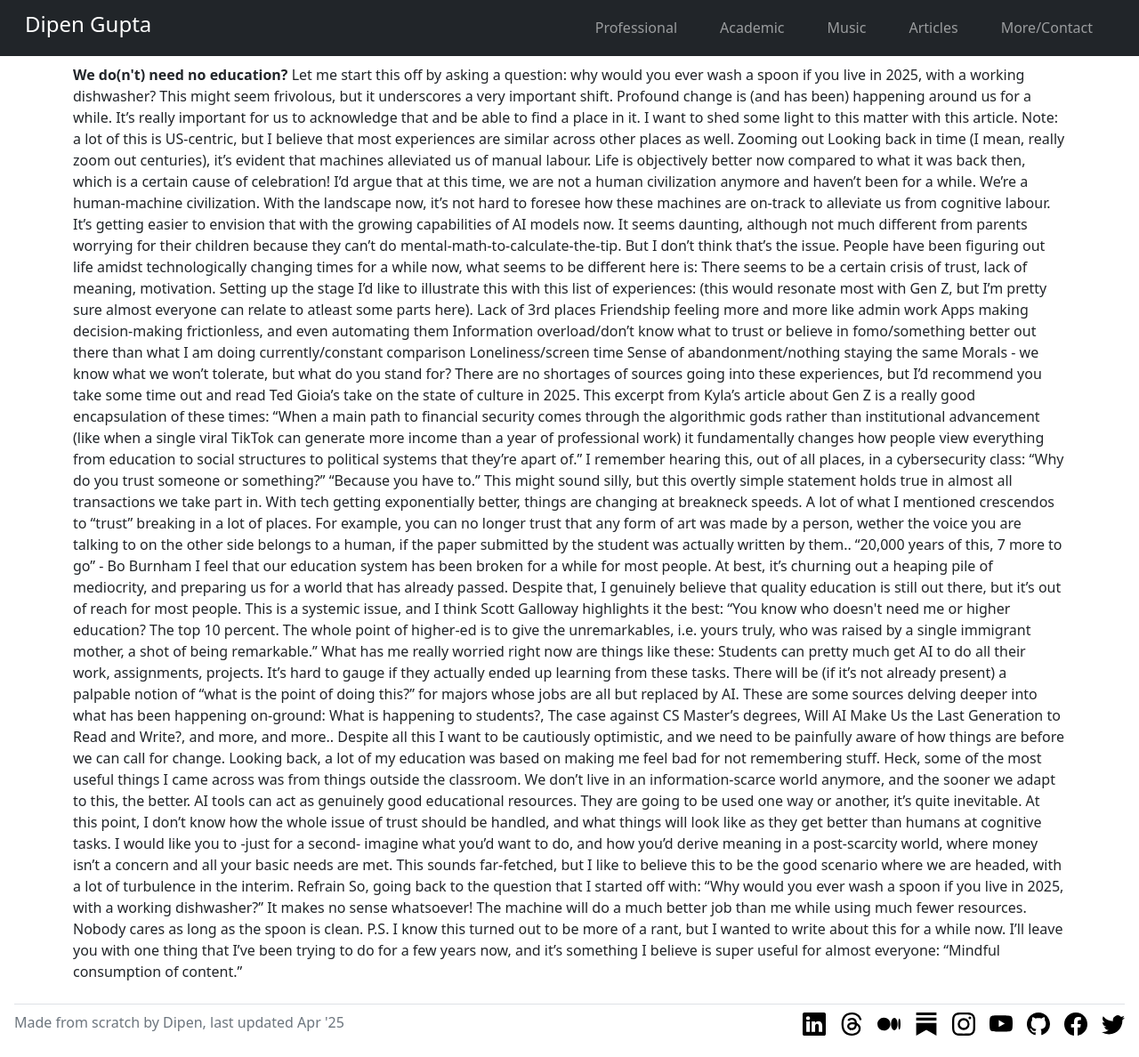
After one commit to dipengupta/personal-website, a Django app: page /articles/article6/ in a window 1280 px wide. The commit adds this page. Shown: the whole page at 89% size. Run offline with Django 3.2, Linux system fonts and the light colour scheme; some libraries are stand-ins or nearby versions.

Commit message:
added new article info

```diff
--- /dev/null
+++ b/mysite/templates/articles/article6.html
@@ -0,0 +1,93 @@
+{% extends "mysite/header.html" %}
+
+{% block content %}
+
+    <strong>We do(n't) need no education?</strong>
+
+    Let me start this off by asking a question: why would you ever wash a spoon if you live in 2025, with a working dishwasher?
+
+This might seem frivolous, but it underscores a very important shift. Profound change is (and has been) happening around us for a while. It’s really important for us to acknowledge that and be able to find a place in it. I want to shed some light to this matter with this article.
+
+Note: a lot of this is US-centric, but I believe that most experiences are similar across other places as well.
+
+Zooming out
+
+Looking back in time (I mean, really zoom out centuries), it’s evident that machines alleviated us of manual labour. Life is objectively better now compared to what it was back then, which is a certain cause of celebration!
+
+I’d argue that at this time, we are not a human civilization anymore and haven’t been for a while. We’re a human-machine civilization. With the landscape now, it’s not hard to foresee how these machines are on-track to alleviate us from cognitive labour. It’s getting easier to envision that with the growing capabilities of AI models now.
+
+It seems daunting, although not much different from parents worrying for their children because they can’t do mental-math-to-calculate-the-tip. But I don’t think that’s the issue. People have been figuring out life amidst technologically changing times for a while now, what seems to be different here is:
+
+There seems to be a certain crisis of trust, lack of meaning, motivation.
+
+Setting up the stage
+
+I’d like to illustrate this with this list of experiences: (this would resonate most with Gen Z, but I’m pretty sure almost everyone can relate to atleast some parts here).
+
+Lack of 3rd places
+Friendship feeling more and more like admin work
+Apps making decision-making frictionless, and even automating them
+Information overload/don’t know what to trust or believe in
+fomo/something better out there than what I am doing currently/constant comparison
+Loneliness/screen time
+Sense of abandonment/nothing staying the same
+Morals - we know what we won’t tolerate, but what do you stand for?
+There are no shortages of sources going into these experiences, but I’d recommend you take some time out and read Ted Gioia’s take on the state of culture in 2025. This excerpt from Kyla’s article about Gen Z is a really good encapsulation of these times:
+
+“When a main path to financial security comes through the algorithmic gods rather than institutional advancement (like when a single viral TikTok can generate more income than a year of professional work) it fundamentally changes how people view everything from education to social structures to political systems that they’re apart of.”
+
+I remember hearing this, out of all places, in a cybersecurity class:
+
+“Why do you trust someone or something?”
+
+“Because you have to.”
+
+This might sound silly, but this overtly simple statement holds true in almost all transactions we take part in. With tech getting exponentially better, things are changing at breakneck speeds. A lot of what I mentioned crescendos to “trust” breaking in a lot of places. For example, you can no longer trust that any form of art was made by a person, wether the voice you are talking to on the other side belongs to a human, if the paper submitted by the student was actually written by them..
+
+“20,000 years of this, 7 more to go” - Bo Burnham
+
+I feel that our education system has been broken for a while for most people. At best, it’s churning out a heaping pile of mediocrity, and preparing us for a world that has already passed.
+
+Despite that, I genuinely believe that quality education is still out there, but it’s out of reach for most people. This is a systemic issue, and I think Scott Galloway highlights it the best:
+
+“You know who doesn't need me or higher education?
+
+The top 10 percent.
+
+The whole point of higher-ed is to give the unremarkables, i.e. yours truly,
+
+who was raised by a single immigrant mother,
+
+a shot of being remarkable.”
+
+What has me really worried right now are things like these:
+
+Students can pretty much get AI to do all their work, assignments, projects. It’s hard to gauge if they actually ended up learning from these tasks.
+There will be (if it’s not already present) a palpable notion of “what is the point of doing this?” for majors whose jobs are all but replaced by AI.
+These are some sources delving deeper into what has been happening on-ground: What is happening to students?, The case against CS Master’s degrees, Will AI Make Us the Last Generation to Read and Write?, and more, and more..
+
+Despite all this
+
+I want to be cautiously optimistic, and we need to be painfully aware of how things are before we can call for change.
+
+Looking back, a lot of my education was based on making me feel bad for not remembering stuff. Heck, some of the most useful things I came across was from things outside the classroom. We don’t live in an information-scarce world anymore, and the sooner we adapt to this, the better.
+
+AI tools can act as genuinely good educational resources. They are going to be used one way or another, it’s quite inevitable. At this point, I don’t know how the whole issue of trust should be handled, and what things will look like as they get better than humans at cognitive tasks.
+
+I would like you to -just for a second- imagine what you’d want to do, and how you’d derive meaning in a post-scarcity world, where money isn’t a concern and all your basic needs are met. This sounds far-fetched, but I like to believe this to be the good scenario where we are headed, with a lot of turbulence in the interim.
+
+Refrain
+
+So, going back to the question that I started off with: “Why would you ever wash a spoon if you live in 2025, with a working dishwasher?”
+
+It makes no sense whatsoever! The machine will do a much better job than me while using much fewer resources.
+
+Nobody cares as long as the spoon is clean.
+
+P.S.
+
+I know this turned out to be more of a rant, but I wanted to write about this for a while now. I’ll leave you with one thing that I’ve been trying to do for a few years now, and it’s something I believe is super useful for almost everyone:
+
+“Mindful consumption of content.”
+
+{% endblock %}
--- a/mysite/templates/mysite/header.html
+++ b/mysite/templates/mysite/header.html
@@ -157,7 +157,7 @@
 		<span class="d-none d-md-block d-lg-block d-xl-block">
 
 			<div class="row mt-2">
-				<div class="col text-muted">Made from scratch by Dipen, last updated Feb '25</div>
+				<div class="col text-muted">Made from scratch by Dipen, last updated Apr '25</div>
 				<div class="col-4"></div>
 				<div class="col">
 					<ul class="nav justify-content-end list-unstyled d-flex">
@@ -181,7 +181,7 @@
 		<!-- this div is only for small screen and xs screens -->
 		<span class="d-xs-block d-sm-block d-md-none">
 			<div class="col-md-4 d-flex justify-content-center mt-2">
-				<span class="mb-3 text-muted">Made by Dipen, last updated Feb '25</span>
+				<span class="mb-3 text-muted">Made by Dipen, last updated Apr '25</span>
 			</div>
 
 			<ul class="nav col-md-4 mx-2 justify-content-center list-unstyled d-flex">
```
Also changed, not shown: mysite/templates/mysite/sect_articles.html (+28 -0 lines).
